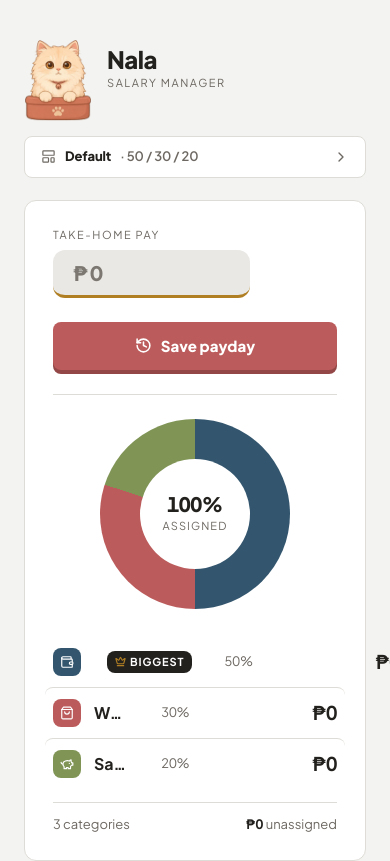
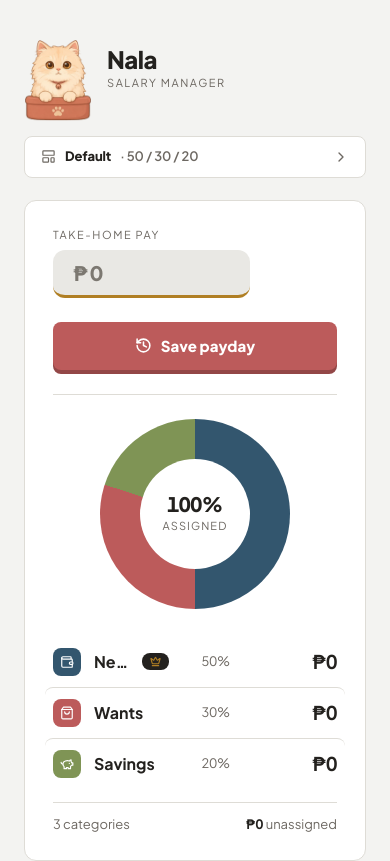
Before and after one commit to jiro1106/salary-manager, a React (Vite) app: page / in a window 390 px wide. Shown: the top 861 px of the page. Built offline with nearby package versions, Linux system fonts and the light colour scheme; the HTML template or start-up script is replaced by a standard one.

Commit message:
remove biggest text in mobile

```diff
--- a/src/components/Legend.tsx
+++ b/src/components/Legend.tsx
@@ -76,7 +76,10 @@ export default function Legend({
               {seg.name}
             </span>
             {isBiggest && (
-              <span className="flex-none inline-flex items-center gap-1 rounded-control bg-ink px-2 py-[3px] text-label font-bold uppercase tracking-tag text-on-color">
+              <span
+                aria-label="Biggest"
+                className="flex-none inline-flex items-center gap-1 rounded-control bg-ink px-2 py-[3px] text-label font-bold uppercase tracking-tag text-on-color"
+              >
                 {/* the one gold thing on the page; sand on ink, not on white,
                     which is the only ground it clears */}
                 <Crown
@@ -85,7 +88,10 @@ export default function Legend({
                   aria-hidden="true"
                   className="text-sand"
                 />
-                Biggest
+                {/* Below 700px the row's fixed items already outrun the card,
+                    so the word goes and the crown alone carries the tag. The
+                    aria-label above says it either way. */}
+                <span className="max-[700px]:hidden">Biggest</span>
               </span>
             )}
             {/* Floors, not fixed widths. These are the measures the two
@@ -100,7 +106,7 @@ export default function Legend({
             <span className="ml-auto min-w-[5ch] flex-none text-right text-meta text-ink-soft">
               {pct(seg.percent)}%
             </span>
-            <span className="min-w-[10ch] flex-none text-right font-display text-title font-bold">
+            <span className="min-w-[10ch] max-[700px]:min-w-[7ch] flex-none text-right font-display text-title font-bold">
               {pesoRound((salary * (Number(seg.percent) || 0)) / 100)}
             </span>
           </div>
```
